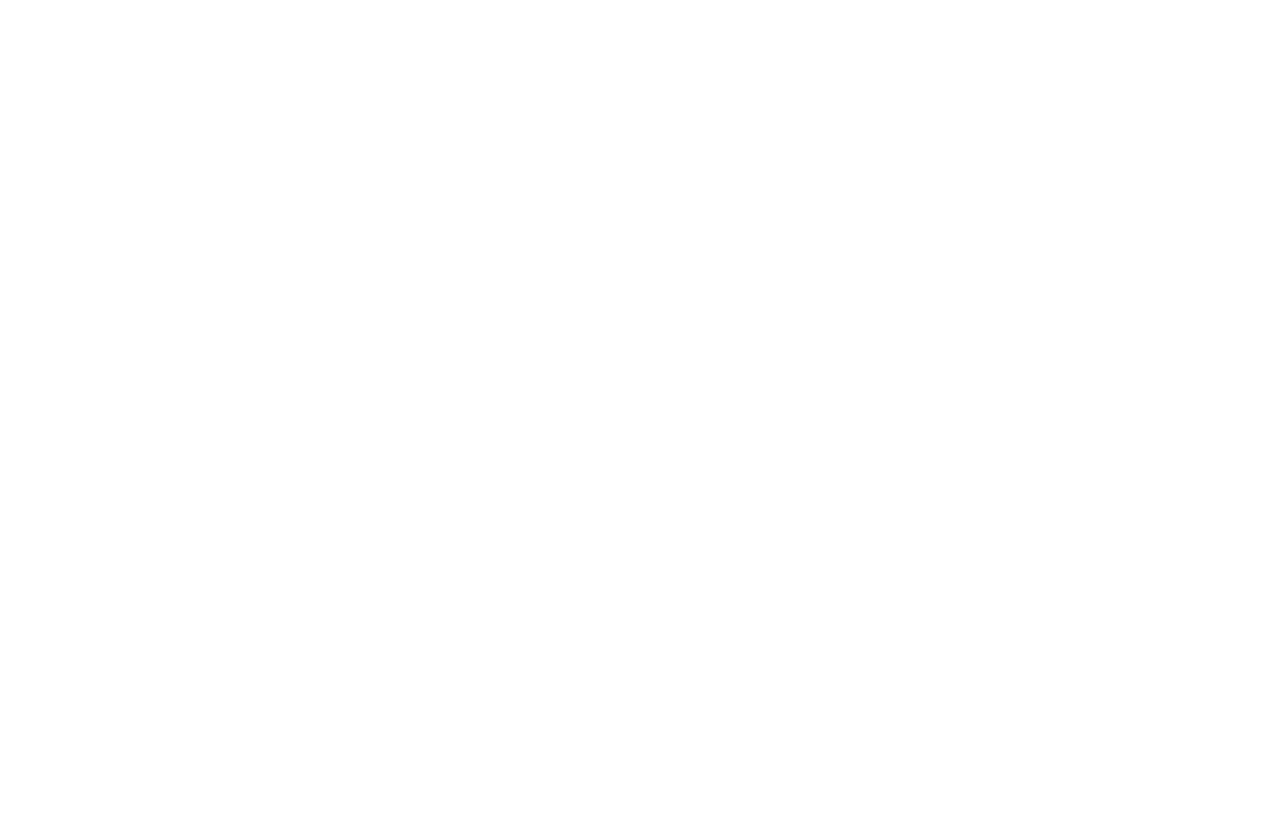
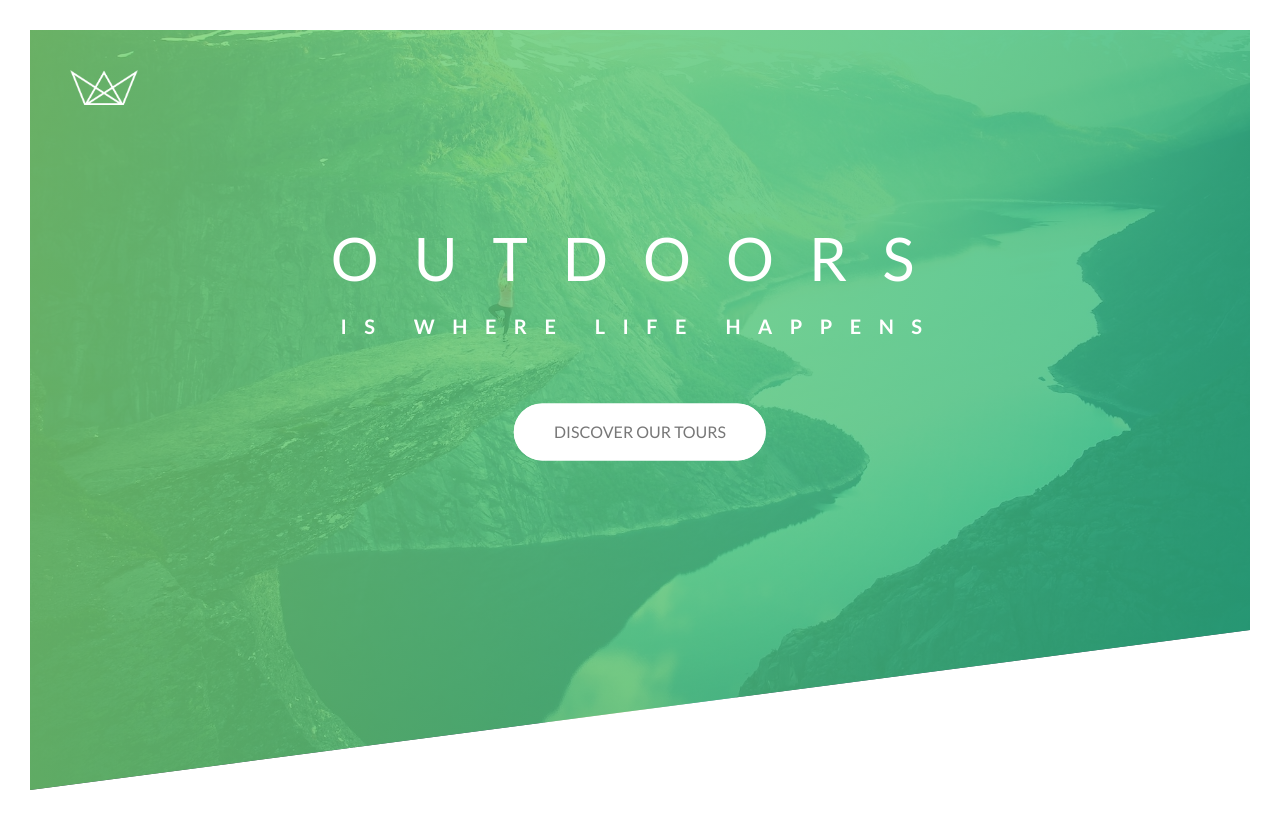
Before and after one commit to sardornext/advanced-css-course, a plain HTML site: page Natours/starter/index.html in a window 1280 px wide. Drawn offline with Linux system fonts and the light colour scheme; files that its build step writes are made by us from their sources.

Commit message:
Done with 3

```diff
--- a/Natours/starter/css/style.css
+++ b/Natours/starter/css/style.css
@@ -6,3 +6,187 @@ Medium green: #55c57a
 Dark green: #28b485
 
 */
+
+*,
+*::after,
+*::before {
+  margin: 0;
+  padding: 0;
+  /* box-sizing: border-box; */
+  box-sizing: inherit;
+}
+
+html {
+  font-size: 10px;
+}
+
+body {
+  font-family: 'Lato', sans-serif;
+  font-weight: 400;
+  /* font-size: 16px; */
+  line-height: 1.7;
+  color: #777;
+  padding: 3rem;
+  box-sizing: border-box;
+}
+
+.header {
+  height: 95vh;
+  background-image: linear-gradient(
+      105deg,
+      rgba(126, 213, 111, 0.8),
+      rgba(40, 180, 131, 0.8)
+    ),
+    url(../img/hero.jpg);
+  background-size: cover;
+  position: relative;
+  background-position: top;
+  clip-path: polygon(0 0, 100% 0, 100% 75vh, 0 100%);
+}
+
+.header__logo-box {
+  position: absolute;
+  top: 4rem;
+  left: 4rem;
+}
+
+.header__logo {
+  height: 3.5rem;
+}
+
+.header__text-box {
+  position: absolute;
+  top: 40%;
+  left: 50%;
+  transform: translate(-50%, -50%);
+  text-align: center;
+}
+
+.heading-primary {
+  color: #fff;
+  text-transform: uppercase;
+  backface-visibility: hidden;
+  /* margin-top: 60px; */
+  margin-bottom: 6rem;
+}
+
+.heading-primary--main {
+  display: block;
+  font-size: 6rem;
+  font-weight: 400;
+  letter-spacing: 3.5rem;
+  animation-name: moveInLeft;
+  animation-duration: 1s;
+  animation-timing-function: ease-out;
+  /* animation-iteration-count: 3;
+  animation-delay: 3;
+  */
+}
+
+.heading-primary--sub {
+  display: block;
+  font-size: 2rem;
+  font-weight: 700;
+  letter-spacing: 1.75rem;
+
+  animation: moveInRight 1s ease-out;
+}
+
+@keyframes moveInLeft {
+  0% {
+    opacity: 0;
+    transform: translateX(-10rem);
+  }
+
+  80% {
+    transform: translateX(1rem);
+  }
+
+  100% {
+    opacity: 1;
+    transform: translate(0);
+  }
+}
+
+@keyframes moveInRight {
+  0% {
+    opacity: 0;
+    transform: translateX(10rem);
+  }
+
+  80% {
+    transform: translateX(-1rem);
+  }
+
+  100% {
+    opacity: 1;
+    transform: translate(0);
+  }
+}
+
+@keyframes moveInBottom {
+  0% {
+    opacity: 0;
+    transform: translateY(3rem);
+  }
+
+  100% {
+    opacity: 1;
+    transform: translateY(0);
+  }
+}
+
+.btn:link,
+.btn:visited {
+  text-transform: uppercase;
+  text-decoration: none;
+  padding: 1.5rem 4rem;
+  display: inline-block;
+  border-radius: 10rem;
+  transition: all 0.2s;
+  position: relative;
+  font-size: 1.6rem;
+
+}
+
+.btn:hover {
+  transform: translateY(-3px);
+  box-shadow: 0 1rem 2rem rgba(0, 0, 0, 0.2);
+}
+
+.btn:active {
+  transform: translateY(-1px);
+  box-shadow: 0 .5rem 1rem rgba(0, 0, 0, 0.2);
+}
+.btn--white {
+  background-color: #fff;
+  color: #777;
+}
+
+.btn::after {
+  content: "";
+  display: inline-block;
+  height: 100%;
+  width: 100%;
+  border-radius: 10rem;
+  position: absolute;
+  top: 0;
+  left: 0;
+  z-index: -1;
+  transition: all .4s;
+}
+
+.btn--white::after{
+  background-color: #fff;
+}
+
+.btn:hover::after {
+  transform: scaleX(1.4) scaleY(1.6);
+  opacity: 0;
+}
+
+.btn--animated{
+  animation: moveInBottom .5s ease-out .75s;
+  /* animation-delay: .75s; */
+  animation-fill-mode: backwards;
+}
--- a/Natours/starter/index.html
+++ b/Natours/starter/index.html
@@ -1,19 +1,35 @@
 <!DOCTYPE html>
 <html lang="en">
+
 <head>
     <meta charset="UTF-8">
     <meta name="viewport" content="width=device-width, initial-scale=1.0">
-
     <link href="https://fonts.googleapis.com/css?family=Lato:100,300,400,700,900" rel="stylesheet">
 
     <link rel="stylesheet" href="css/icon-font.css">
     <link rel="stylesheet" href="css/style.css">
     <link rel="shortcut icon" type="image/png" href="img/favicon.png">
-
     <title>Natours | Exciting tours for adventurous people</title>
 </head>
+
 <body>
+    <header class="header">
+        <div class="header__logo-box">
+            <img src="img/logo-white.png" alt="Logo" class="header__logo">
+        </div>
+
+        <div class="header__text-box">
+            <h1 class="heading-primary">
+                <span class="heading-primary--main">Outdoors</span>
+                <span class="heading-primary--sub">is where life happens</span>
+            </h1>
+
+            <a href="#" class="btn btn--white btn--animated">Discover our tours</a>
+        </div>
+
+    </header>
 
 
 </body>
+
 </html>
```
Lines whose indentation alone changed are shown as unchanged.
